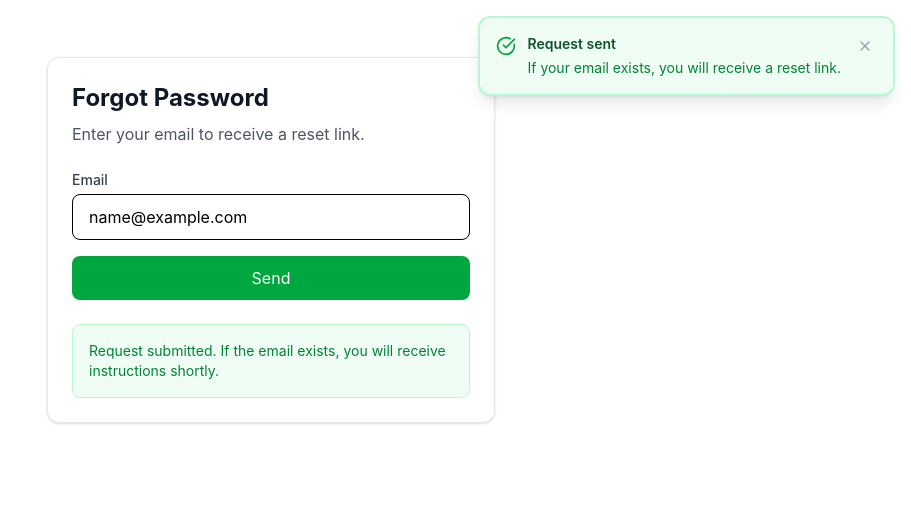
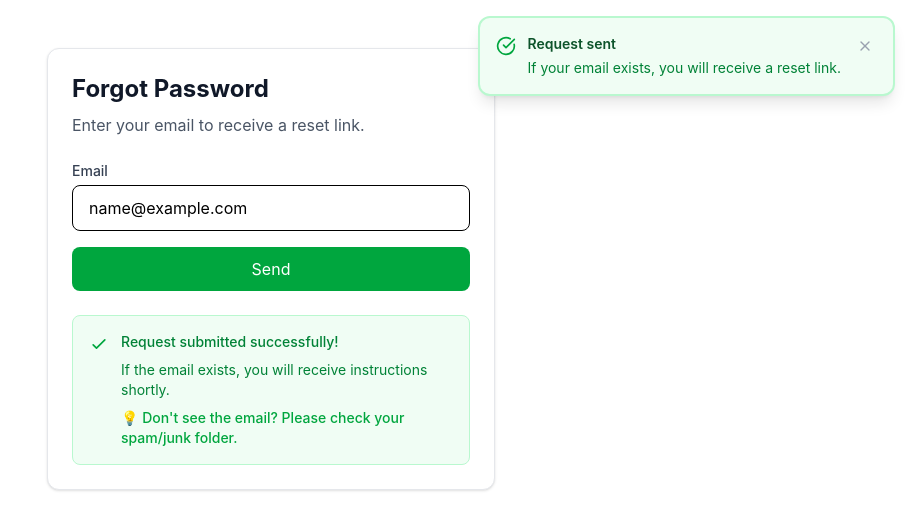
Before and after one commit to viet7124/PandaDoc-FE, a React (Vite) app: page /forgot-password in a window 1280 px wide. Both pictures are taken after typing "name@example.com" into the empty fields and a click on the button "Send". Shown: the top 530 px of the page, without its empty margins (369-1280 px from the left). Built offline with nearby package versions, Linux system fonts and the light colour scheme; no server answers.

Commit message:
fix bug 24

```diff
--- a/src/app/pages/auth/forgot-password.tsx
+++ b/src/app/pages/auth/forgot-password.tsx
@@ -60,7 +60,18 @@ export default function ForgotPassword() {
 
         {submitted && (
           <div className="mt-6 p-4 rounded-lg bg-green-50 border border-green-200 text-green-700 text-sm">
-            Request submitted. If the email exists, you will receive instructions shortly.
+            <div className="flex items-start gap-3">
+              <svg className="w-5 h-5 text-green-600 mt-0.5 flex-shrink-0" fill="none" stroke="currentColor" viewBox="0 0 24 24">
+                <path strokeLinecap="round" strokeLinejoin="round" strokeWidth={2} d="M5 13l4 4L19 7" />
+              </svg>
+              <div>
+                <p className="font-medium mb-2">Request submitted successfully!</p>
+                <p className="mb-2">If the email exists, you will receive instructions shortly.</p>
+                <p className="text-green-600 font-medium">
+                  💡 Don't see the email? Please check your spam/junk folder.
+                </p>
+              </div>
+            </div>
           </div>
         )}
       </div>
```
